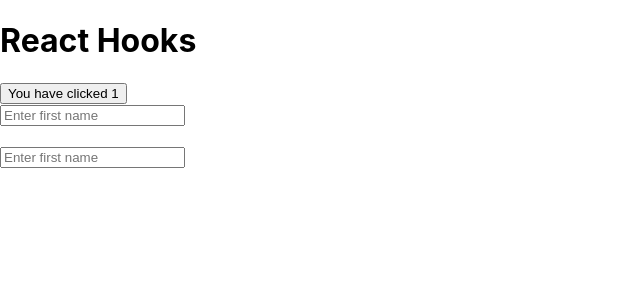
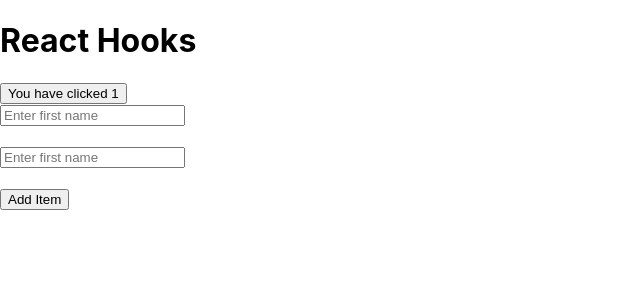
Before and after one commit to kavita01sharma/Hooks, a React (Create React App) app: page / in a window 1280 px wide. Shown: the top 300 px of the page, without its empty margins (0-640 px from the left). Built offline with nearby package versions, Linux system fonts and the light colour scheme.

Commit message:
new filles

```diff
--- a/src/App.js
+++ b/src/App.js
@@ -1,6 +1,7 @@
 import './App.css';
 import Pracone from './Pracone';
 import Practwo from './Practwo';
+import Practhree from './Practhree';
 
 function App() {
   return (
@@ -8,6 +9,7 @@
     <h1>React Hooks</h1>
     <Pracone/>
     <Practwo/>
+    <Practhree/>
     </>
   );
 }
--- /dev/null
+++ b/src/Practhree.js
@@ -0,0 +1,26 @@
+import React, { useState } from 'react';
+
+const Practhree=()=>{
+    let [items,setitems]=useState([])
+    let additem=()=>{
+        setitems([...items,{
+            id:items.length,
+            value:Math.floor(Math.random()*100)+1
+        }])
+    }
+    return(
+        <>
+            <button onClick={additem}>Add Item</button>
+            <ul>
+                {
+                    items.map((item)=>(
+
+                        <li key={item.id}>{item.value}</li>
+                    )
+                    )
+                }
+            </ul>
+        </>
+    )
+}
+export default Practhree;
```
